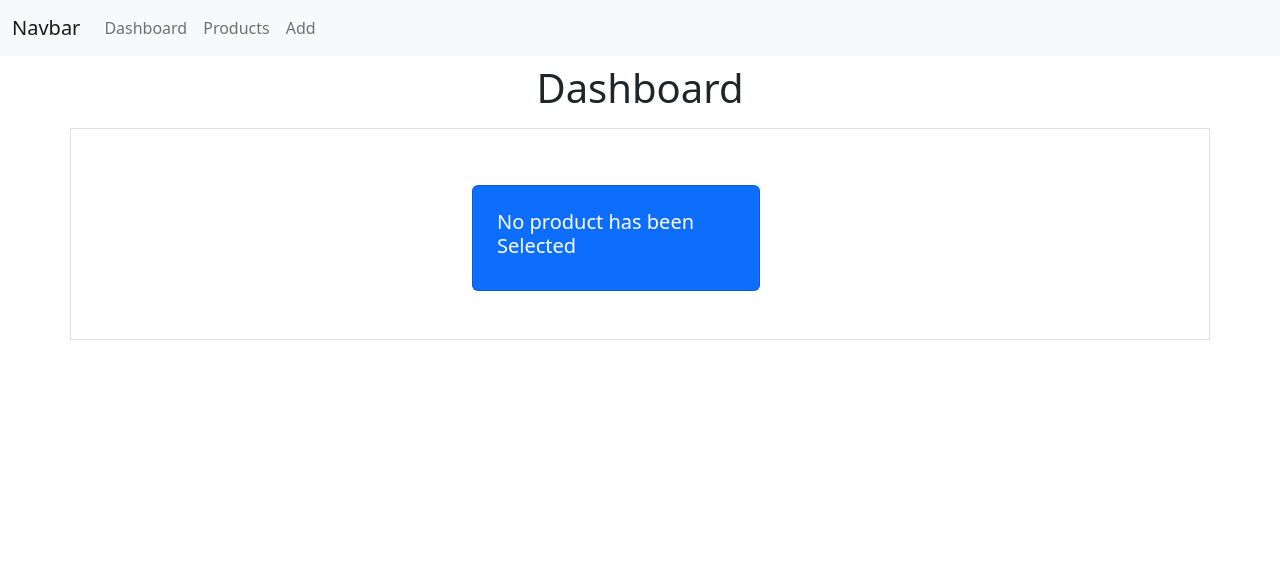
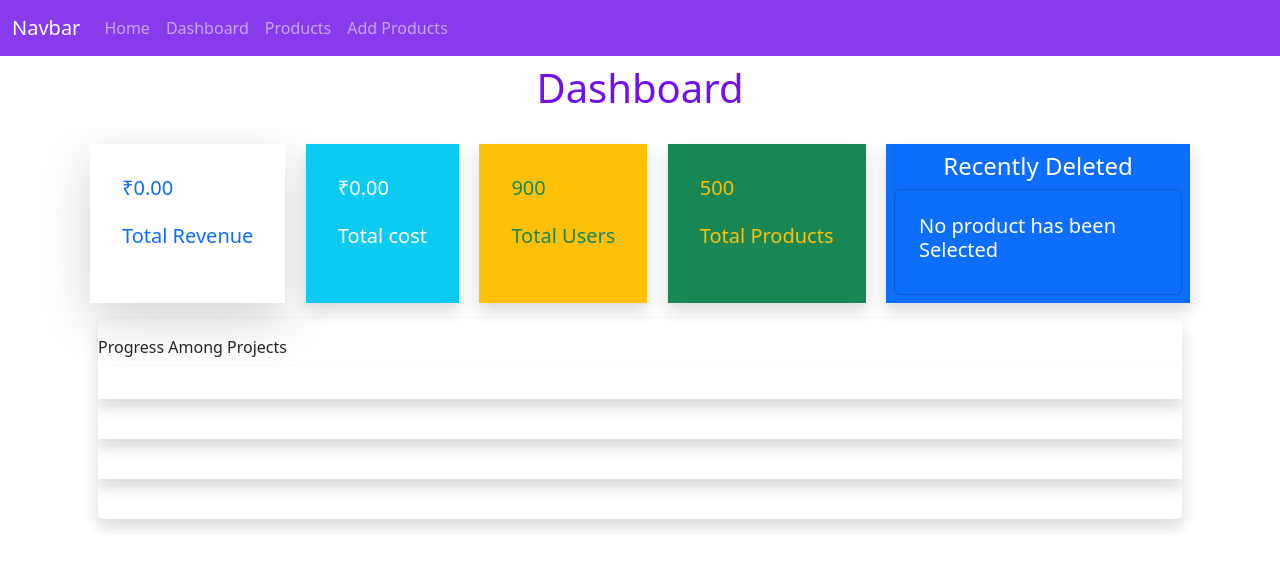
Before and after one commit to Jp8125/inv_sys, an Angular app: page /dashboard in a window 1280 px wide. Shown: the top 568 px of the page. Built offline with nearby package versions, Linux system fonts and the light colour scheme; no server answers; sample sign-in values are in the browser's storage.

Commit message:
new cards added in component

```diff
--- a/src/app/dashboard/dashboard.component.html
+++ b/src/app/dashboard/dashboard.component.html
@@ -1,22 +1,103 @@
-<div class="row">
-    <div class="col-md-12">
-      <h1 class="text-center p-2">Dashboard</h1>
-      <div class="container border p-5 d-flex flex-wrap justify-content-center">
-        <div>
+<h1 class="text-center p-2 headings">Dashboard</h1>
+<main class="bg-white-300 flex-1 p-3 overflow-hidden">
+  <!-- Stats Row Starts Here -->
 
-          <div *ngIf="val==1">
+  <div class="container">
+    <!-- Card Sextion Starts Here -->
+
+        <div class="d-flex flex-wrap justify-content-between flex-col md:flex-row lg:flex-row mx-2">
+            <div class="shadow-lg bg-red-vibrant  mb-2 p-2 ">
+                <div class="p-4 flex flex-col">
+                  <h5 class="card-title text-primary">{{revenue|currency:'INR'}}</h5>
+                    <h5 class="text-primary mt-4">
+                        Total Revenue
+                    </h5>
+                </div>
+            </div>
+
+            <div class="shadow bg-info  mb-2 p-2 ">
+                <div class="p-4">
+                  <h5 class="card-title text-white ">{{cost|currency:'INR'}}</h5>
+                  <h5 class="text-white  mt-4">
+                      Total cost
+                  </h5>
+                </div>
+            </div>
+
+            <div class="shadow bg-warning  mb-2 p-2 ">
+                <div class="p-4 flex flex-col">
+                <h5 class="text-success">
+                        900
+                </h5>
+                    <h5 class="text-success mt-4">
+                        Total Users
+                    </h5 >
+                </div>
+            </div>
+
+            <div class="shadow bg-success border-l-8  mb-2 p-2 ">
+                <div class="p-4 flex flex-col">
+                    <h5 class="text-warning">
+                        500
+                    </h5>
+                    <h5 class="text-warning mt-4">
+                        Total Products
+                    </h5>
+                </div>
+            </div>
+
+                <div *ngIf="val==1" class="shadow bg-primary  mb-2 p-2">
                   <app-recently-deleted [data]="dDash"></app-recently-deleted>
                 </div>
               </div>
-        <div class="ms-md-4 ms-lg-5">
-          <div *ngIf="revenue!=0">
-            <div class="card mt-2 bg-success text-white" style="width:18rem;">
-              <div class="card-body p-5">
-                <h5 class="card-title">{{revenue|currency:'INR'}}</h5>
+
+
+        <!-- /Stats Row Ends Here -->
+
+
+        <!-- /Cards Section Ends Here -->
+
+        <!-- Progress Bar -->
+        <div class="flex flex-1 flex-col md:flex-row lg:flex-row mx-2 mt-2">
+            <div class="rounded overflow-hidden shadow bg-white mx-2 w-full pt-2">
+                <div class="px-6 py-2 border-b border-light-grey">
+                    <div class="font-bold text-xl">Progress Among Projects</div>
+                </div>
+                <div class="">
+                    <div class="w-full">
+
+                        <div class="shadow w-full bg-grey-light">
+                            <div class="bg-blue-500 text-xs leading-none py-1 text-center text-white"
+                                 style="width: 45%">45%
+                            </div>
+                        </div>
+
+
+                        <div class="shadow w-full bg-grey-light mt-2">
+                            <div class="bg-teal-500 text-xs leading-none py-1 text-center text-white"
+                                 style="width: 55%">55%
+                            </div>
+                        </div>
+
+
+                        <div class="shadow w-full bg-grey-light mt-2">
+                            <div class="bg-orange-500 text-xs leading-none py-1 text-center text-white"
+                                 style="width: 65%">65%
+                            </div>
+                        </div>
+
+
+                        <div class="shadow w-full bg-grey-300 mt-2">
+                            <div class="bg-red-800 text-xs leading-none py-1 text-center text-white"
+                                 style="width: 75%">75%
                             </div>
                         </div>
                     </div>
                 </div>
             </div>
         </div>
+        <!--Profile Tabs-->
+
+        <!--/Profile Tabs-->
     </div>
+</main>
--- a/src/app/dashboard/dashboard.component.ts
+++ b/src/app/dashboard/dashboard.component.ts
@@ -15,9 +15,11 @@ export class DashboardComponent  implements OnInit {
   val:number=0
   products:any[]
   revenue:number=0
+  cost:number=0
   constructor(private pass:ObjectParserService,private productService:ProductService){}
   get(){
     this.dDash=this.pass.getObj()
+    console.log(this.dDash)
     this.val=1
   }
   getProducts(): void {
@@ -33,6 +35,6 @@ export class DashboardComponent  implements OnInit {
     for (const val of this.products) {
       this.revenue+=(val.price*val.quantity)
     }
-
+   this.cost=this.revenue-this.revenue*0.20
   }
 }
--- a/src/app/header/header.component.html
+++ b/src/app/header/header.component.html
@@ -1,4 +1,4 @@
-<nav class="navbar navbar-expand-lg navbar-light bg-light">
+<nav class="navbar navbar-expand-lg navbar-dark " style="background-color: #883bed;">
     <div class="container-fluid">
       <a class="navbar-brand" href="#">Navbar</a>
       <button class="navbar-toggler" type="button" data-bs-toggle="collapse" data-bs-target="#navbarNavDropdown" aria-controls="navbarNavDropdown" aria-expanded="false" aria-label="Toggle navigation">
@@ -6,7 +6,9 @@
       </button>
       <div class="collapse navbar-collapse" id="navbarNavDropdown">
         <ul class="navbar-nav">
-
+           <li class="nav-item" >
+            <a class="nav-link" routerLink="/home" id="dash">Home</a>
+          </li>
           <li class="nav-item" >
             <a class="nav-link" routerLink="/dashboard" id="dash">Dashboard</a>
           </li>
@@ -14,7 +16,7 @@
             <a class="nav-link " routerLink="/products" id="prd">Products</a>
           </li>
           <li class="nav-item">
-            <a class="nav-link " routerLink="/add" id="prd">Add</a>
+            <a class="nav-link " routerLink="/add" id="prd">Add Products</a>
           </li>
         </ul>
       </div>
--- a/src/app/object-parser.service.ts
+++ b/src/app/object-parser.service.ts
@@ -8,7 +8,7 @@ export class ObjectParserService {
   constructor() { }
   setObj(val){
     this.Obj=val;
-
+   console.log(this.Obj);
   }
   getObj()
   {
--- a/src/app/product/add/add.component.html
+++ b/src/app/product/add/add.component.html
@@ -1,4 +1,5 @@
-<div class="">
+<div class="container">
+  <h1 class="text-center my-4  headings">Add Product</h1>
     <div class="form-group">
       <input type="text" class="form-control" placeholder="Product name"   [(ngModel)]="newProduct.name">
     </div>
--- a/src/app/product/product.component.html
+++ b/src/app/product/product.component.html
@@ -1,5 +1,5 @@
 <div class="container">
-    <h1>Products</h1>
+    <h1 class="text-center headings">Products</h1>
       <hr>
       <div class="container d-flex justify-content-center d-none" id="update">
         <div class="mt-5 border p-5">
--- a/src/app/recently-deleted/recently-deleted.component.html
+++ b/src/app/recently-deleted/recently-deleted.component.html
@@ -1,7 +1,8 @@
+<h4 class="text-center text-white ">Recently Deleted</h4>
 <div *ngIf="data!=undefined ;else display" class="mt-2">
-    <div class="card p-4 bg-primary text-white"  style="width:18rem;">
+    <div class="card  p-4 bg-primary text-white"  style="width:18rem;">
         <h5 class="card-title">Product: {{data.name}}</h5>
-        <h6 class="card-subtitle mb-2 text-muted ">Category:{{data.description}}</h6>
+        <h6 class="card-subtitle mb-2 text-white">Description:{{data.description}}</h6>
         <p class="card-text">Id: {{data.id}}</p>
         <h6 class="card-text">Price: {{data.price}}</h6>
     </div>
--- a/src/styles.css
+++ b/src/styles.css
@@ -1 +1,5 @@
 /* You can add global styles to this file, and also import other style files */
+.headings{
+    color: #720ff3;
+
+}
```
Lines whose indentation alone changed are shown as unchanged.
